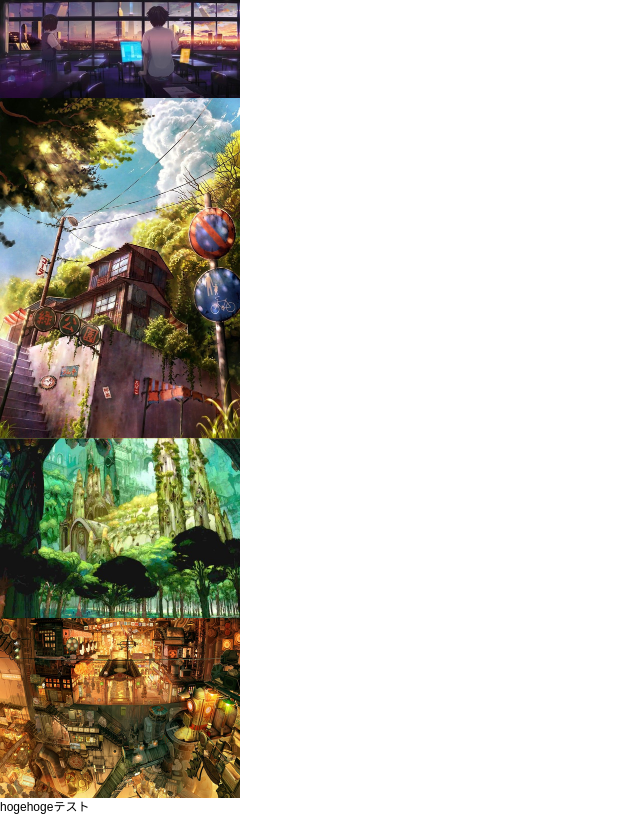
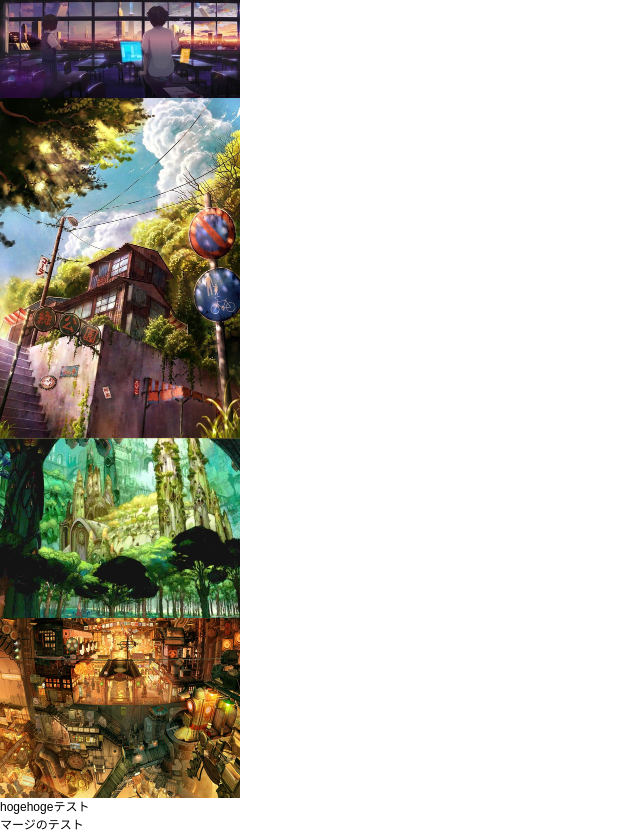
Before and after one commit to kobataka8455/hello_world, a plain HTML site: page index.html in a window 1280 px wide. Shown: the part 1157-1991 px from the top of the page, without its empty margins (0-640 px from the left). Drawn offline with Linux system fonts and the light colour scheme.

Commit message:
マージテスト

```diff
--- a/index.html
+++ b/index.html
@@ -32,6 +32,7 @@
 <li><a href=""><img src="slideImage/image09.jpg" width="240" height="180" alt="" /></a></li>
 </ul>
 <p>hogehogeテスト</p>
+<p>マージのテスト</p>
 <!-- / #contents --></div>
 
 <!-- / #container --></div>
```
